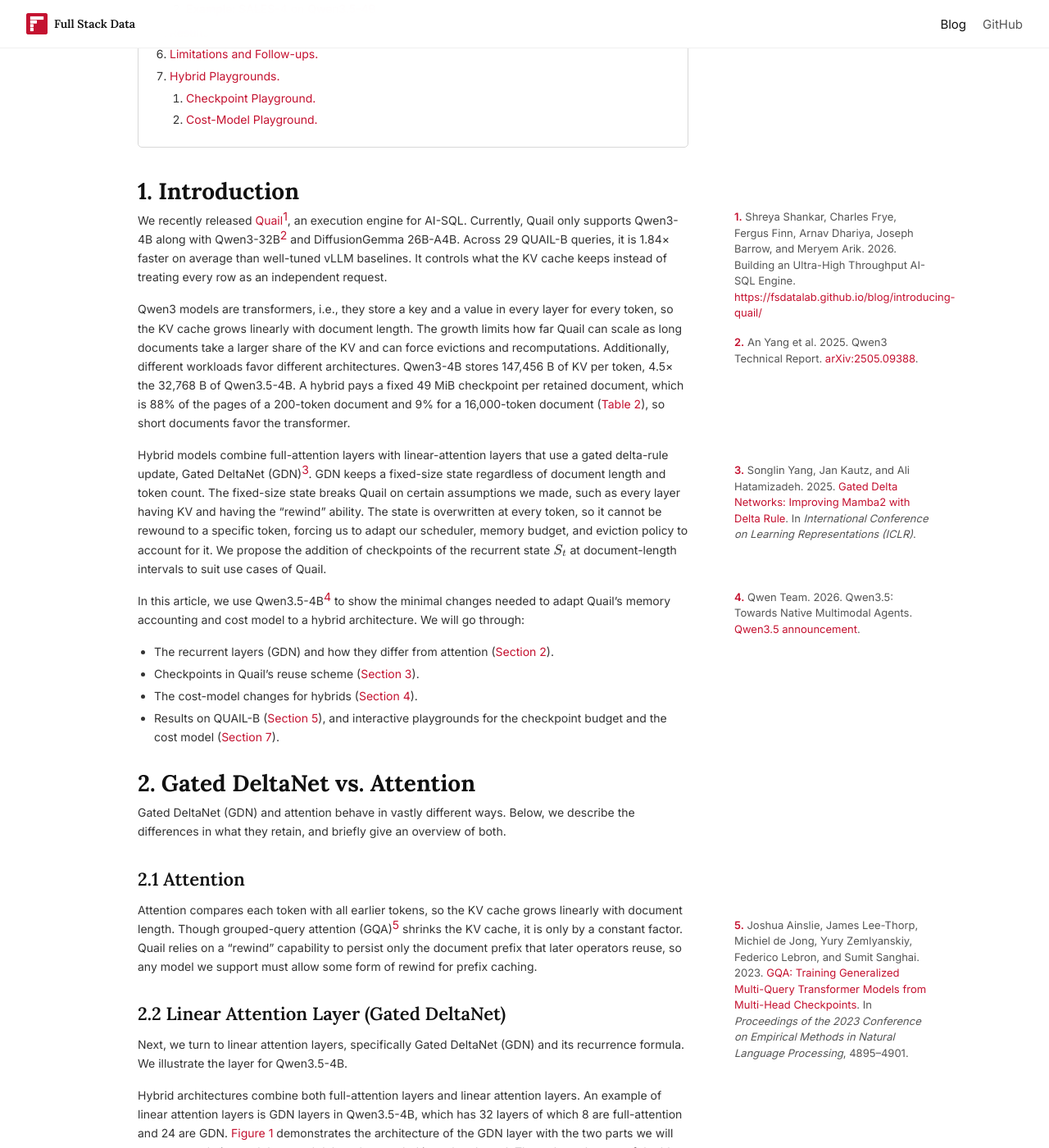
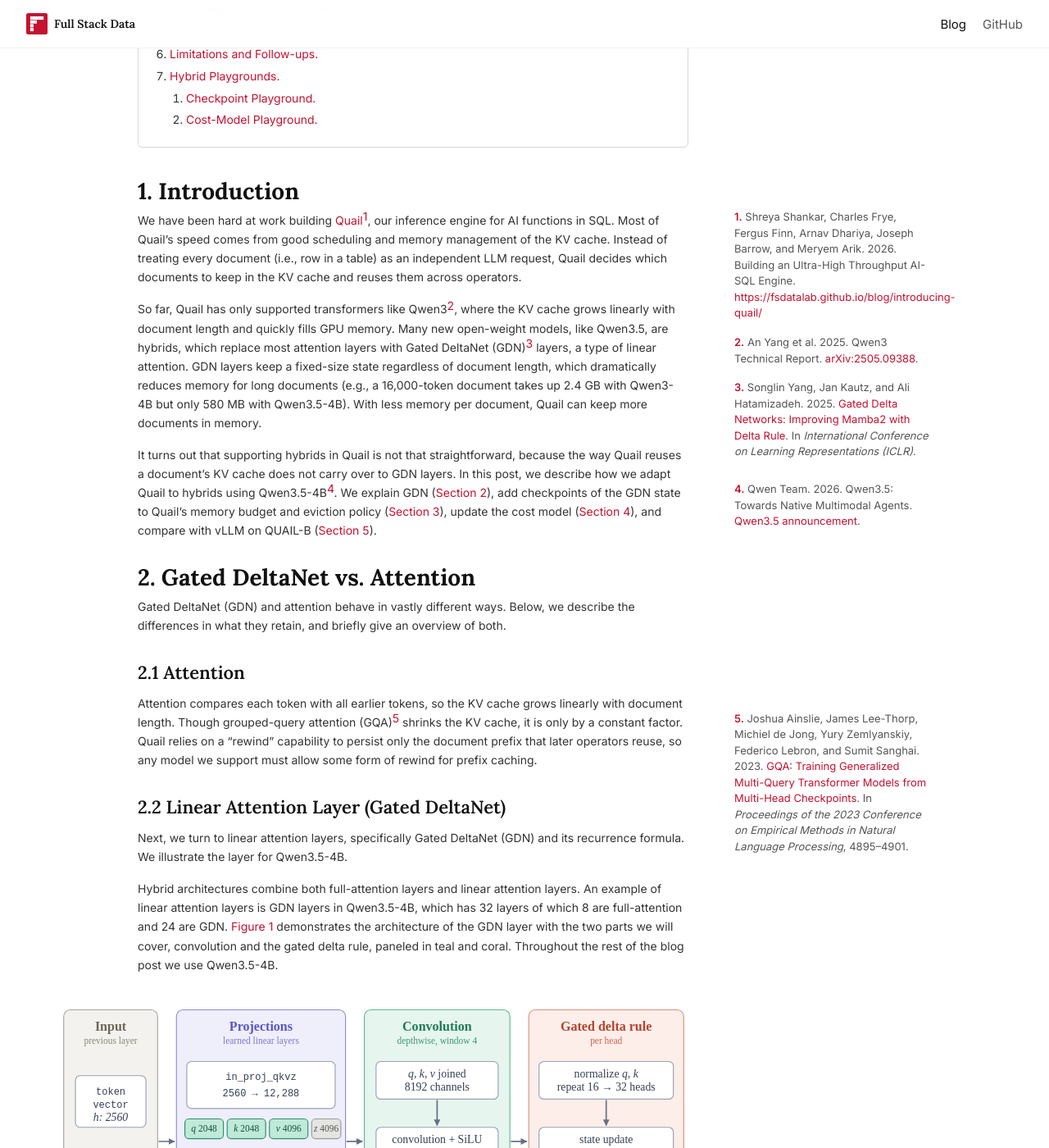
Before and after one commit to fsdatalab/fsdatalab.github.io, a Jekyll site: the page built from _posts/2026-11-02-hybrid-models-in-quail.md, in a window 1280 px wide and 1400 px high, scrolled down 863 px. Shown: the whole window at 82% size. Built offline with Jekyll 4.4.1, drawn with Linux system fonts in a browser that asks for light colours.

Commit message:
Rewrite the intro of the Hybrid Models in Quail post
Open with what Quail does, motivate hybrid models with a concrete
memory comparison, and keep the reuse problem to one sentence.

Co-Authored-By: Claude Opus 5.5 <noreply@anthropic.com>

```diff
--- a/_posts/2026-11-02-hybrid-models-in-quail.md
+++ b/_posts/2026-11-02-hybrid-models-in-quail.md
@@ -50,18 +50,11 @@ description: "How Quail supports hybrid models that mix full attention with Gate
 
 # 1. Introduction
 
-We recently released [Quail](https://fsdatalab.github.io/blog/introducing-quail/)<sup><a href="#note-1">1</a></sup>, an execution engine for AI-SQL. Currently, Quail only supports Qwen3-4B along with Qwen3-32B<sup><a href="#note-2">2</a></sup> and DiffusionGemma 26B-A4B. Across 29 QUAIL-B queries, it is 1.84&times; faster on average than well-tuned vLLM baselines. It controls what the KV cache keeps instead of treating every row as an independent request.
+We have been hard at work building [Quail](https://fsdatalab.github.io/blog/introducing-quail/)<sup><a href="#note-1">1</a></sup>, our inference engine for AI functions in SQL. Most of Quail's speed comes from good scheduling and memory management of the KV cache. Instead of treating every document (i.e., row in a table) as an independent LLM request, Quail decides which documents to keep in the KV cache and reuses them across operators.
 
-Qwen3 models are transformers, i.e., they store a key and a value in every layer for every token, so the KV cache grows linearly with document length. The growth limits how far Quail can scale as long documents take a larger share of the KV and can force evictions and recomputations. Additionally, different workloads favor different architectures. Qwen3-4B stores 147,456 B of KV per token, 4.5&times; the 32,768 B of Qwen3.5-4B. A hybrid pays a fixed 49 MiB checkpoint per retained document, which is 88% of the pages of a 200-token document and 9% for a 16,000-token document ([Table 2](#table-2)), so short documents favor the transformer.
+So far, Quail has only supported transformers like Qwen3<sup><a href="#note-2">2</a></sup>, where the KV cache grows linearly with document length and quickly fills GPU memory. Many new open-weight models, like Qwen3.5, are hybrids, which replace most attention layers with Gated DeltaNet (GDN)<sup><a href="#note-3">3</a></sup> layers, a type of linear attention. GDN layers keep a fixed-size state regardless of document length, which dramatically reduces memory for long documents (e.g., a 16,000-token document takes up 2.4 GB with Qwen3-4B but only 580 MB with Qwen3.5-4B). With less memory per document, Quail can keep more documents in memory.
 
-Hybrid models combine full-attention layers with linear-attention layers that use a gated delta-rule update, Gated DeltaNet (GDN)<sup><a href="#note-3">3</a></sup>. GDN keeps a fixed-size state regardless of document length and token count. The fixed-size state breaks Quail on certain assumptions we made, such as every layer having KV and having the "rewind" ability. The state is overwritten at every token, so it cannot be rewound to a specific token, forcing us to adapt our scheduler, memory budget, and eviction policy to account for it. We propose the addition of checkpoints of the recurrent state $$S_t$$ at document-length intervals to suit use cases of Quail.
-
-In this article, we use Qwen3.5-4B<sup><a href="#note-4">4</a></sup> to show the minimal changes needed to adapt Quail's memory accounting and cost model to a hybrid architecture. We will go through:
-
-- The recurrent layers (GDN) and how they differ from attention ([Section 2](#2-gated-deltanet-vs-attention)).
-- Checkpoints in Quail's reuse scheme ([Section 3](#3-checkpoints-in-quail)).
-- The cost-model changes for hybrids ([Section 4](#4-updated-cost-model)).
-- Results on QUAIL-B ([Section 5](#5-results)), and interactive playgrounds for the checkpoint budget and the cost model ([Section 7](#7-hybrid-playgrounds)).
+It turns out that supporting hybrids in Quail is not that straightforward, because the way Quail reuses a document's KV cache does not carry over to GDN layers. In this post, we describe how we adapt Quail to hybrids using Qwen3.5-4B<sup><a href="#note-4">4</a></sup>. We explain GDN ([Section 2](#2-gated-deltanet-vs-attention)), add checkpoints of the GDN state to Quail's memory budget and eviction policy ([Section 3](#3-checkpoints-in-quail)), update the cost model ([Section 4](#4-updated-cost-model)), and compare with vLLM on QUAIL-B ([Section 5](#5-results)).
 
 # 2. Gated DeltaNet vs. Attention
 
```
